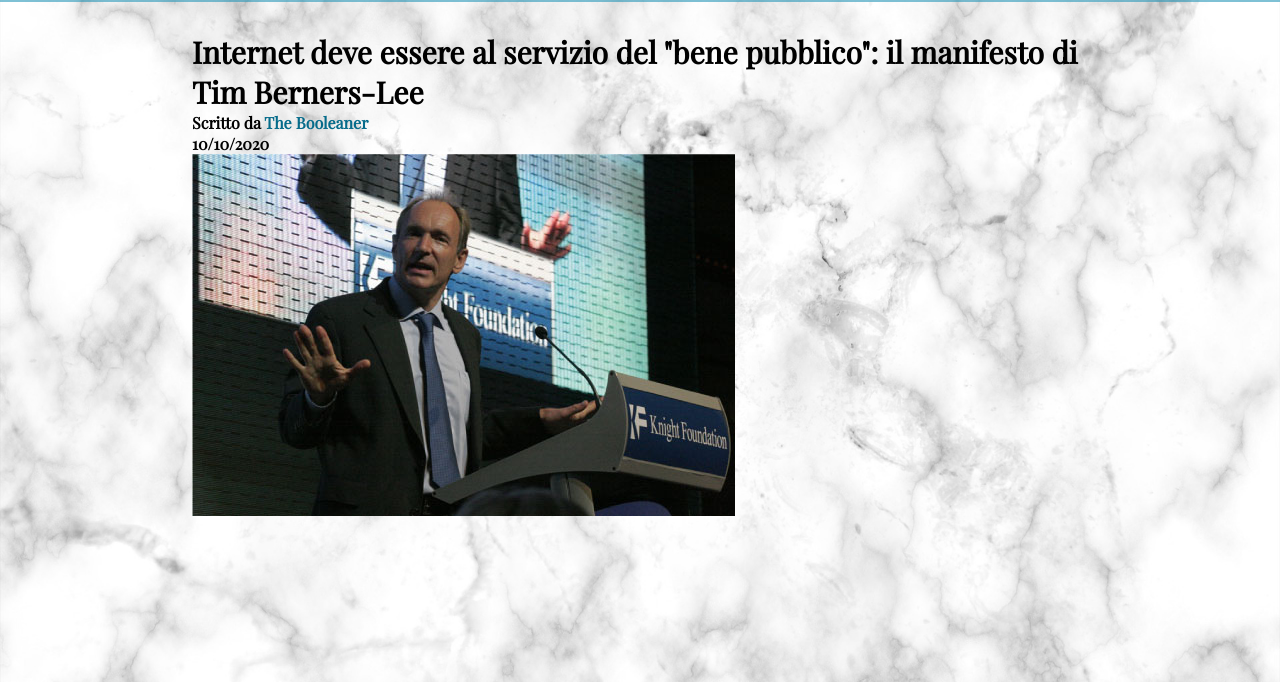
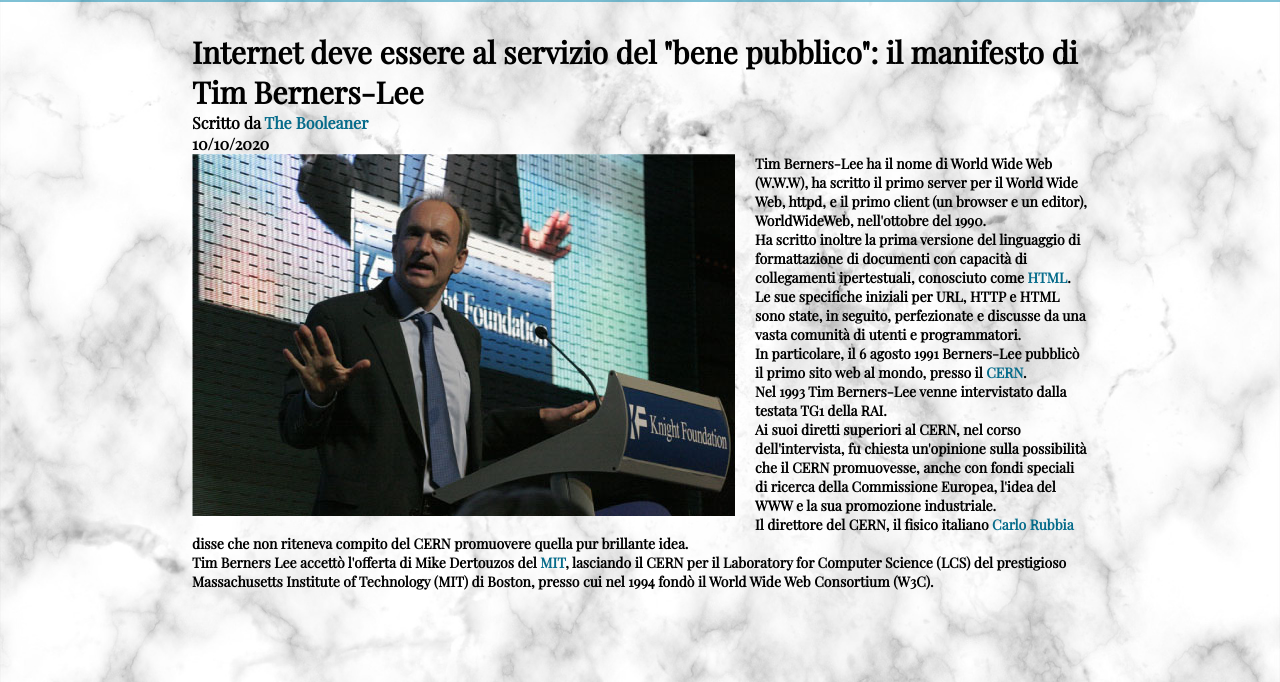
Before and after one commit to AlexandreLemes91/html-css-booleaner, a website: page BooleanerX/index.html in a window 1280 px wide. Shown: the part 118-800 px from the top of the page. Drawn offline with nearby package versions, Linux system fonts and the light colour scheme.

Commit message:
1st img + p

```diff
--- a/BooleanerX/css/master.css
+++ b/BooleanerX/css/master.css
@@ -36,16 +36,32 @@
     padding: 30px 0;
     font-family: 'Playfair Display', serif;
     font-weight: 600;
+    font-size: 14px;
 }
 
 /* section title */
+.title{
+    font-size: 16px;
+}
 .title > h1{
     font-size: 30px;
 }
 
-.title a{
+a{
     text-decoration: none;
     color: rgb(5, 107, 138);
 }
 
+a:hover{
+    color: rgb(206, 9, 9);
+    text-decoration: underline;
+}
+
 /* 1st img */
+.img1{
+    background-image: url(../../img/tim-1.jpg);
+    width: 543px;
+    height: 362px;
+    float: left;
+    margin-right: 20px;
+}
--- a/BooleanerX/index.html
+++ b/BooleanerX/index.html
@@ -33,11 +33,20 @@
             <time>10/10/2020</time>
         </section>
 
-        <!-- 1st img -->
-        <div>
-            <img src="../img/tim-1.jpg" alt="Tim Berners-Lee">
-
-        </div>
+        <!-- 1st img + 1p-->
+        <section>
+            <div class="img1"></div>
+            <p>
+            Tim Berners-Lee ha il nome di World Wide Web (W.W.W), ha scritto il primo server per il World Wide Web, httpd, e il primo client (un browser e un editor), WorldWideWeb, nell'ottobre del 1990.<br>
+            Ha scritto inoltre la prima versione del linguaggio di formattazione di documenti con capacità di collegamenti ipertestuali, conosciuto come <a href="">HTML</a>.<br>
+            Le sue specifiche iniziali per URL, HTTP e HTML sono state, in seguito, perfezionate e discusse da una vasta comunità di utenti e programmatori.<br>
+            In particolare, il 6 agosto 1991 Berners-Lee pubblicò il primo sito web al mondo, presso il <a href="">CERN</a>.<br>
+            Nel 1993 Tim Berners-Lee venne intervistato dalla testata TG1 della RAI.<br>
+            Ai suoi diretti superiori al CERN, nel corso dell'intervista, fu chiesta un'opinione sulla possibilità che il CERN promuovesse, anche con fondi speciali di ricerca della Commissione Europea, l'idea del WWW e la sua promozione industriale.<br>
+            Il direttore del CERN, il fisico italiano <a href="">Carlo Rubbia</a> disse che non riteneva compito del CERN promuovere quella pur brillante idea.<br>
+            Tim Berners Lee accettò l'offerta di Mike Dertouzos del <a href="">MIT</a>, lasciando il CERN per il Laboratory for Computer Science (LCS) del prestigioso Massachusetts Institute of Technology (MIT) di Boston, presso cui nel 1994 fondò il World Wide Web Consortium (W3C).
+            <p>
+        <section>
 
     </main>
 
```
